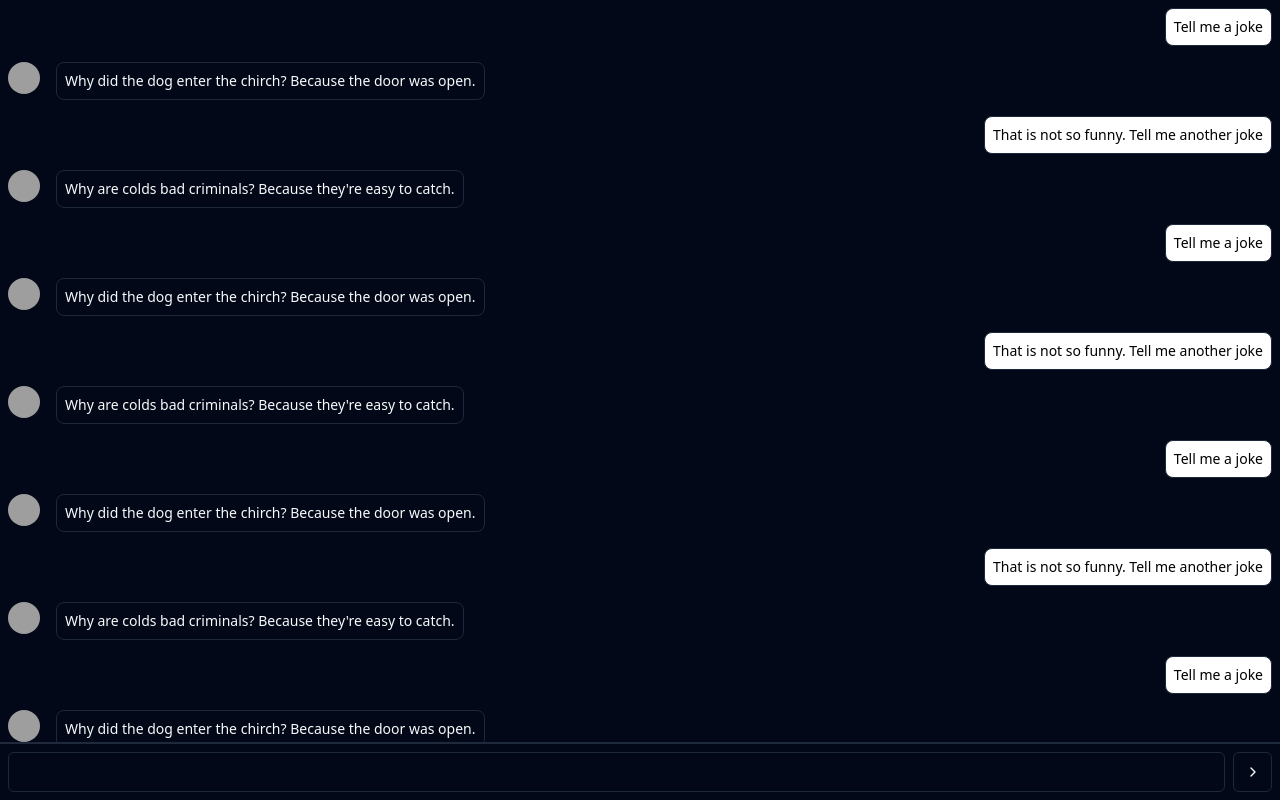
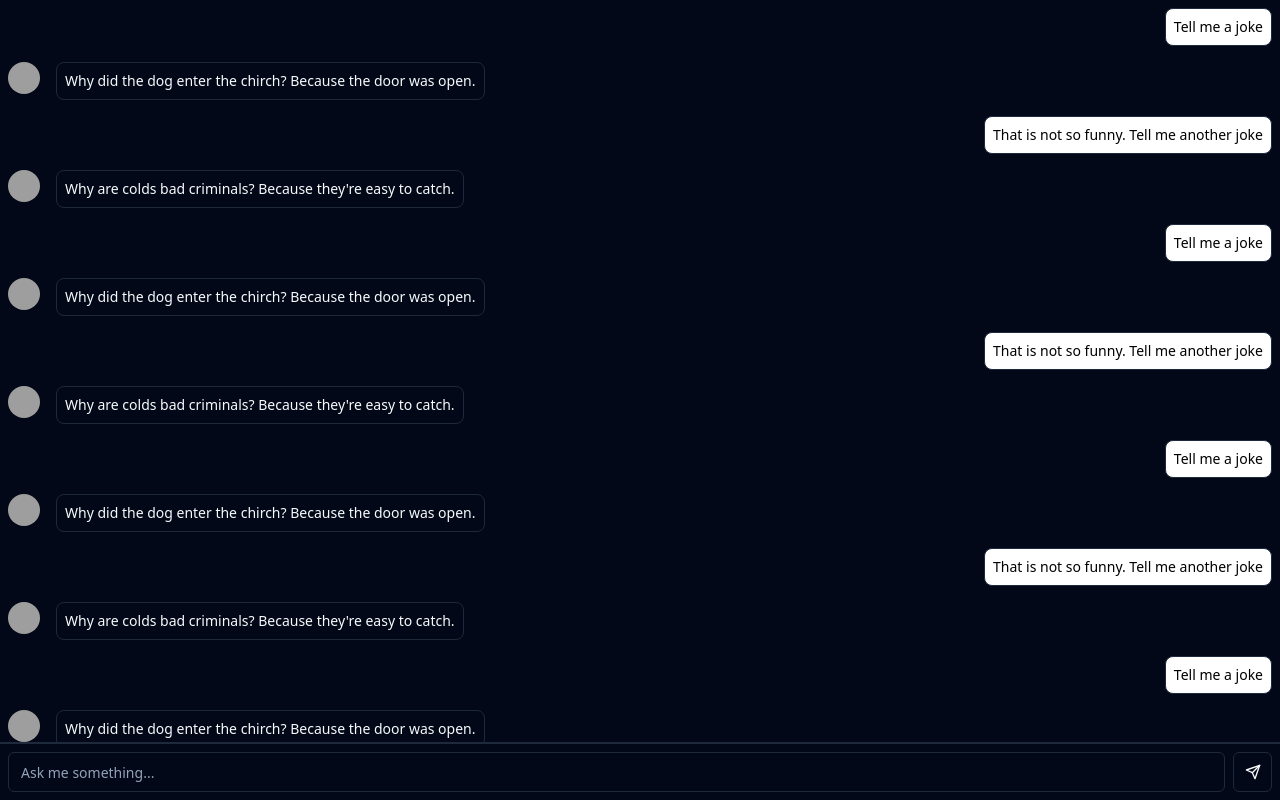
Before and after one commit to gcalabria/chatbot-resume, a React (Vite) app: page / in a window 1280 px wide. Built offline with nearby package versions, Linux system fonts and the light colour scheme; grey boxes are pictures that could not be loaded.

Commit message:
Change send icon

```diff
--- a/src/components/chat/ChatBoard.tsx
+++ b/src/components/chat/ChatBoard.tsx
@@ -1,7 +1,7 @@
 import { useState } from "react";
 import { Input } from "@/components/ui/input";
 import ChatMessage from "./ChatMessage";
-import { ChevronRight } from "lucide-react";
+import { Send } from "lucide-react";
 import { Button } from "@/components/ui/button";
 import { fakeMessages } from "@/mocks";
 import { Message } from "@/interfaces";
@@ -22,9 +22,13 @@ function ChatBoard() {
         {content}
       </div>
       <div className="flex flex-row items-center p-2 border-t-2">
-        <Input id="chatInput" className="mr-2" />
+        <Input
+          placeholder="Ask me something..."
+          id="chatInput"
+          className="mr-2"
+        />
         <Button variant="outline" size="icon">
-          <ChevronRight className="h-4 w-4" />
+          <Send className="h-4 w-4" />
         </Button>
       </div>
     </div>
```
